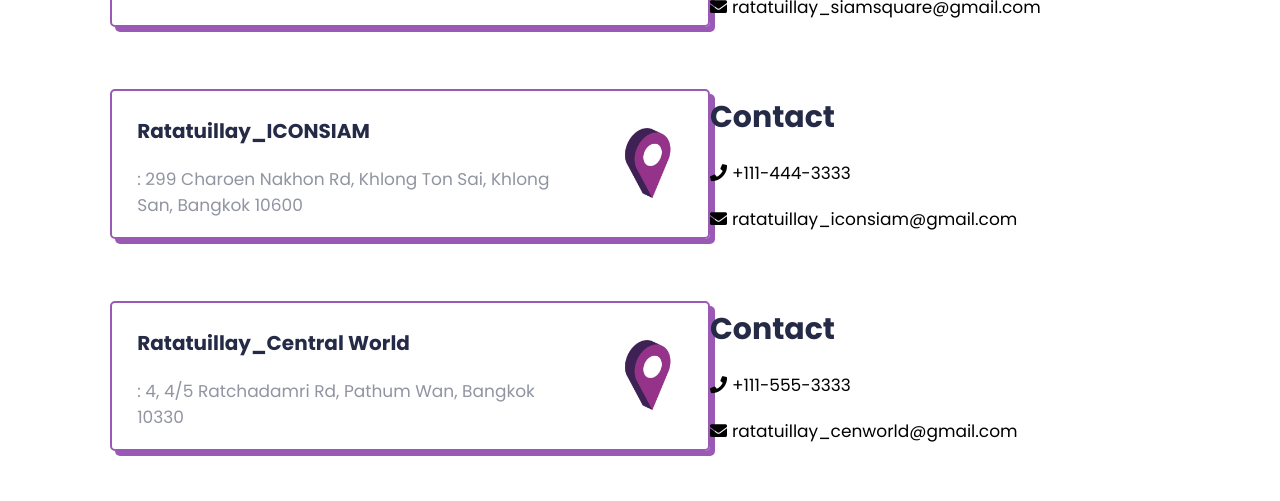
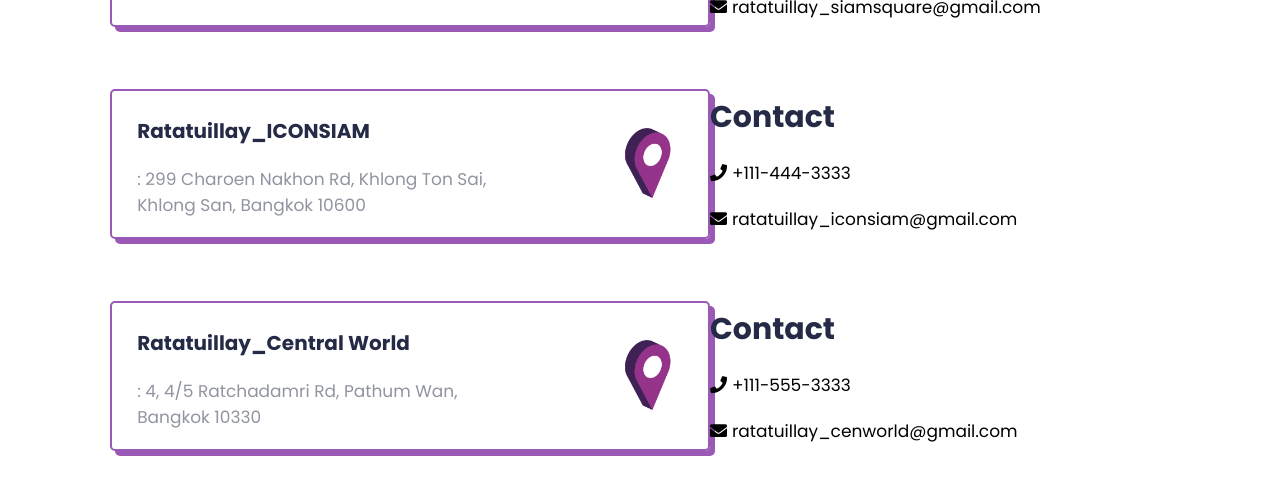
Before and after one commit to SEPIAZY/miniproject_OOP, a plain HTML site: page store.html in a window 1280 px wide. Shown: the part 687-1188 px from the top of the page. Drawn offline with Linux system fonts and the light colour scheme.

```diff
--- a/css/store.css
+++ b/css/store.css
@@ -246,7 +246,7 @@
 }
 
 .address .box p{
-    max-width: 430px;
+    max-width: 350px;
     font-size: 1.7rem;
     padding-bottom: 2.5rem;
     color: var(--Grayish-Blue);
```
